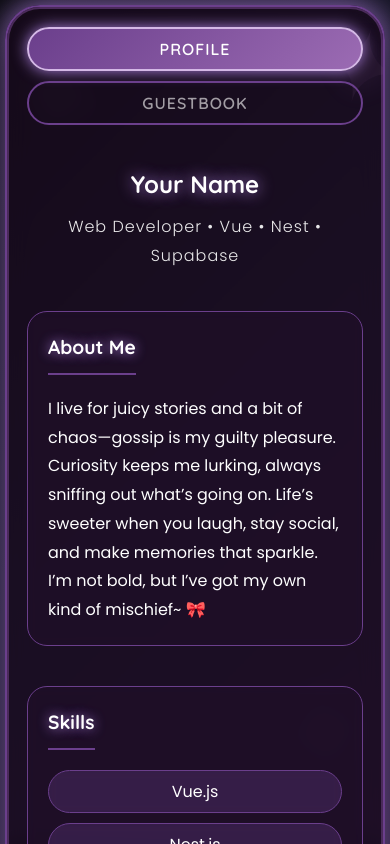
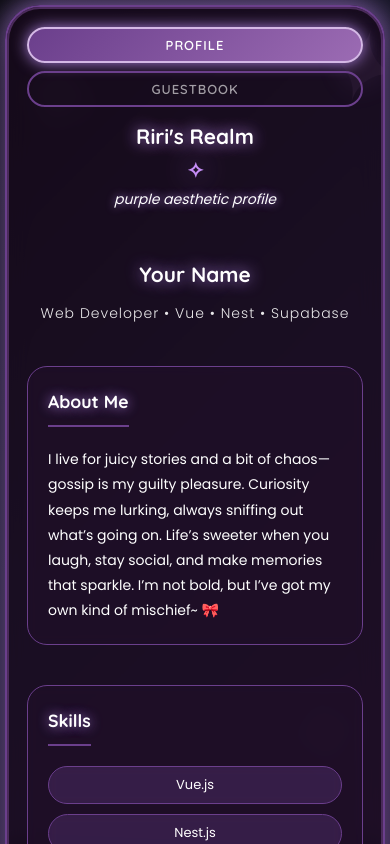
Before and after one commit to PatriciaValera/personal-website-finals, a Vue app in the folder my-personal-website/frontend/: page / in a window 390 px wide. Shown: the top 844 px of the page. Built offline with nearby package versions, Linux system fonts and the light colour scheme.

Commit message:
fontsize

```diff
--- a/my-personal-website/frontend/src/App.vue
+++ b/my-personal-website/frontend/src/App.vue
@@ -18,10 +18,15 @@
       </button>
     </div>
 
+    <div class="site-header">
+      <h1>Riri's Realm <span class="star-icon">✧</span></h1>
+      <p class="site-subtitle">purple aesthetic profile</p>
+    </div>
+
     <!-- Tab Content -->
     <transition name="fade" mode="out-in">
       <div :key="activeTab" class="tab-content">
-        <Profile v-if="activeTab === 'profile'" @switch-tab="switchTab" />
+        <Profile v-if="activeTab === 'profile'" />
         <Guestbook v-else-if="activeTab === 'guestbook'" />
       </div>
     </transition>
@@ -59,16 +64,16 @@ export default {
 <style scoped>
 .site-header {
   text-align: center;
-  margin-bottom: 30px;
+  margin-bottom: 25px;
 }
 
 .site-header h1 {
-  margin-bottom: 5px;
+  margin-bottom: 3px;
   color: var(--white-pure);
   font-size: var(--font-xxxl);
   display: inline-flex;
   align-items: center;
-  gap: 10px;
+  gap: 8px;
 }
 
 .site-header h1::after {
@@ -100,7 +105,7 @@ export default {
   display: flex;
   justify-content: center;
   gap: 0;
-  margin-bottom: 20px;
+  margin-bottom: 15px;
   position: relative;
   z-index: 2;
   border-bottom: 2px solid var(--purple-primary);
@@ -111,7 +116,7 @@ export default {
   background: transparent;
   border: none;
   color: rgba(255, 255, 255, 0.6);
-  padding: 12px 40px;
+  padding: 8px 35px;
   font-size: var(--font-lg);
   font-weight: 600;
   letter-spacing: 1px;
@@ -166,8 +171,8 @@ export default {
 
 .footer {
   text-align: center;
-  margin-top: 40px;
-  padding-top: 20px;
+  margin-top: 35px;
+  padding-top: 15px;
   border-top: 2px dashed var(--purple-primary);
   color: rgba(255, 255, 255, 0.7);
 }
@@ -196,7 +201,7 @@ export default {
   .site-header h1 {
     font-size: var(--font-xxl);
     flex-direction: column;
-    gap: 5px;
+    gap: 3px;
   }
 
   .star-icon {
@@ -212,16 +217,16 @@ export default {
     gap: 5px;
     border-bottom: none;
     padding-bottom: 0;
-    margin-bottom: 15px;
+    margin-bottom: 10px;
   }
 
   .tab-btn {
     width: 100%;
-    padding: 12px 20px;
+    padding: 8px 15px;
     font-size: var(--font-base);
     border: 2px solid var(--purple-primary);
-    border-radius: 50px;
-    margin-bottom: 5px;
+    border-radius: 45px;
+    margin-bottom: 3px;
   }
 
   .tab-btn::after {
@@ -242,7 +247,7 @@ export default {
 
 @media (max-width: 480px) {
   .tab-btn {
-    padding: 10px 15px;
+    padding: 8px 12px;
     font-size: var(--font-sm);
   }
 }
--- a/my-personal-website/frontend/src/assets/main.css
+++ b/my-personal-website/frontend/src/assets/main.css
@@ -14,15 +14,15 @@
     --white-soft: #f5f5f5;
     --white-muted: #e0e0e0;
 
-    /* Font size variables */
-    --font-xs: 0.875rem;    /* 14px */
-    --font-sm: 1rem;        /* 16px */
-    --font-base: 1.125rem;  /* 18px */
-    --font-md: 1.25rem;     /* 20px */
-    --font-lg: 1.5rem;      /* 24px */
-    --font-xl: 2rem;        /* 32px */
-    --font-xxl: 2.5rem;     /* 40px */
-    --font-xxxl: 3rem;      /* 48px */
+    /* Font size variables - ALL REDUCED BY 3PX */
+    --font-xs: 0.6875rem;    /* 11px (was 14px) */
+    --font-sm: 0.8125rem;    /* 13px (was 16px) */
+    --font-base: 0.9375rem;  /* 15px (was 18px) */
+    --font-md: 1.0625rem;    /* 17px (was 20px) */
+    --font-lg: 1.3125rem;    /* 21px (was 24px) */
+    --font-xl: 1.8125rem;    /* 29px (was 32px) */
+    --font-xxl: 2.3125rem;   /* 37px (was 40px) */
+    --font-xxxl: 2.8125rem;  /* 45px (was 48px) */
 }
 
 * {
@@ -45,8 +45,8 @@ body {
 body::before {
     content: "✦";
     position: fixed;
-    bottom: 15px; /* Reduced by 5px */
-    right: 15px; /* Reduced by 5px */
+    bottom: 15px;
+    right: 15px;
     font-size: 120px;
     opacity: 0.1;
     color: var(--purple-light);
@@ -59,8 +59,8 @@ body::before {
 body::after {
     content: "✧";
     position: fixed;
-    top: 15px; /* Reduced by 5px */
-    left: 15px; /* Reduced by 5px */
+    top: 15px;
+    left: 15px;
     font-size: 100px;
     opacity: 0.1;
     color: var(--purple-soft);
@@ -73,7 +73,7 @@ body::after {
 #app {
     max-width: 1200px;
     margin: 0 auto;
-    padding: 15px; /* Reduced by 5px */
+    padding: 15px;
     position: relative;
     z-index: 1;
 }
@@ -82,8 +82,8 @@ body::after {
     background: rgba(26, 10, 30, 0.7);
     backdrop-filter: blur(12px);
     border: 2px solid var(--purple-primary);
-    border-radius: 35px; /* Reduced by 5px */
-    padding: 35px; /* Reduced by 5px */
+    border-radius: 35px;
+    padding: 35px;
     box-shadow:
         0 20px 40px rgba(0, 0, 0, 0.6),
         0 0 0 2px var(--purple-medium) inset,
@@ -120,27 +120,27 @@ body::after {
 
 h1 {
     font-size: var(--font-xxxl);
-    margin-bottom: 10px; /* Reduced by 5px */
+    margin-bottom: 10px;
     color: var(--white-pure);
     text-shadow: 0 0 15px var(--purple-accent);
 }
 
 h2 {
     font-size: var(--font-xxl);
-    margin-bottom: 15px; /* Reduced by 5px */
+    margin-bottom: 15px;
     color: var(--white-pure);
     text-shadow: 0 0 12px var(--purple-accent);
 }
 
 h3 {
     font-size: var(--font-xl);
-    margin-bottom: 10px; /* Reduced by 5px */
+    margin-bottom: 10px;
     color: var(--white-pure);
 }
 
 h4 {
     font-size: var(--font-lg);
-    margin-bottom: 5px; /* Reduced by 5px */
+    margin-bottom: 5px;
     color: var(--white-pure);
 }
 
@@ -153,7 +153,7 @@ h1, h2, h3, h4 {
 h1::after, h2::after, h3::after {
     content: "✦";
     font-size: 0.8em;
-    margin-left: 8px; /* Reduced by 2px */
+    margin-left: 8px;
     opacity: 0.8;
     color: var(--purple-accent);
     text-shadow: 0 0 10px var(--purple-glow);
@@ -161,7 +161,7 @@ h1::after, h2::after, h3::after {
 
 p {
     font-size: var(--font-base);
-    margin-bottom: 10px; /* Reduced by 5px */
+    margin-bottom: 10px;
     line-height: 1.8;
     color: var(--white-pure);
 }
@@ -170,8 +170,8 @@ p {
     background: linear-gradient(135deg, var(--purple-primary), var(--purple-light));
     color: var(--white-pure);
     border: none;
-    padding: 10px 35px; /* Reduced from 15px 40px */
-    border-radius: 45px; /* Reduced by 5px */
+    padding: 10px 35px;
+    border-radius: 45px;
     cursor: pointer;
     font-size: var(--font-lg);
     font-weight: bold;
@@ -220,12 +220,12 @@ p {
 }
 
 .form-group {
-    margin-bottom: 20px; /* Reduced by 5px */
+    margin-bottom: 20px;
 }
 
 .form-group label {
     display: block;
-    margin-bottom: 5px; /* Reduced by 5px */
+    margin-bottom: 5px;
     color: var(--white-pure);
     font-weight: 600;
     text-transform: uppercase;
@@ -237,10 +237,10 @@ p {
 .form-group input,
 .form-group textarea {
     width: 100%;
-    padding: 10px 15px; /* Reduced from 15px 20px */
+    padding: 10px 15px;
     background: rgba(26, 10, 30, 0.7);
     border: 2px solid var(--purple-primary);
-    border-radius: 20px; /* Reduced by 5px */
+    border-radius: 20px;
     font-size: var(--font-base);
     color: var(--white-pure);
     transition: all 0.3s ease;
@@ -267,9 +267,9 @@ p {
     color: #ffb3b3;
     background: rgba(255, 179, 179, 0.1);
     border: 1px solid #ffb3b3;
-    border-radius: 10px; /* Reduced by 5px */
-    padding: 10px; /* Reduced by 5px */
-    margin: 10px 0; /* Reduced by 5px */
+    border-radius: 10px;
+    padding: 10px;
+    margin: 10px 0;
     text-align: center;
     font-size: var(--font-base);
     backdrop-filter: blur(5px);
@@ -279,9 +279,9 @@ p {
     color: var(--white-pure);
     background: rgba(155, 107, 179, 0.2);
     border: 1px solid var(--purple-light);
-    border-radius: 10px; /* Reduced by 5px */
-    padding: 10px; /* Reduced by 5px */
-    margin: 10px 0; /* Reduced by 5px */
+    border-radius: 10px;
+    padding: 10px;
+    margin: 10px 0;
     text-align: center;
     font-size: var(--font-lg);
     font-weight: 500;
@@ -292,32 +292,32 @@ p {
 /* Responsive Design */
 @media (max-width: 768px) {
     :root {
-        --font-xxxl: 2.2rem;
-        --font-xxl: 1.8rem;
-        --font-xl: 1.3rem;
-        --font-lg: 1.2rem;
+        --font-xxxl: 2.0rem;    /* 32px (was 35px) */
+        --font-xxl: 1.6rem;      /* 26px (was 29px) */
+        --font-xl: 1.2rem;       /* 19px (was 21px) */
+        --font-lg: 1.1rem;       /* 18px (was 19px) */
     }
 
     #app {
-        padding: 5px; /* Reduced by 5px */
+        padding: 5px;
     }
 
     .container {
-        padding: 20px; /* Reduced by 5px */
+        padding: 20px;
     }
 
     .btn {
-        padding: 8px 25px; /* Reduced accordingly */
+        padding: 8px 25px;
         font-size: var(--font-base);
     }
 }
 
 @media (max-width: 480px) {
     :root {
-        --font-xxxl: 1.8rem;
-        --font-xxl: 1.5rem;
-        --font-xl: 1.2rem;
-        --font-base: 1rem;
+        --font-xxxl: 1.6rem;     /* 26px (was 29px) */
+        --font-xxl: 1.3rem;       /* 21px (was 24px) */
+        --font-xl: 1.1rem;        /* 18px (was 19px) */
+        --font-base: 0.875rem;    /* 14px (was 16px) */
     }
 
     .container::before,
```
Also changed, not shown: my-personal-website/frontend/src/components/Guestbook.vue (+144 -31 lines).
